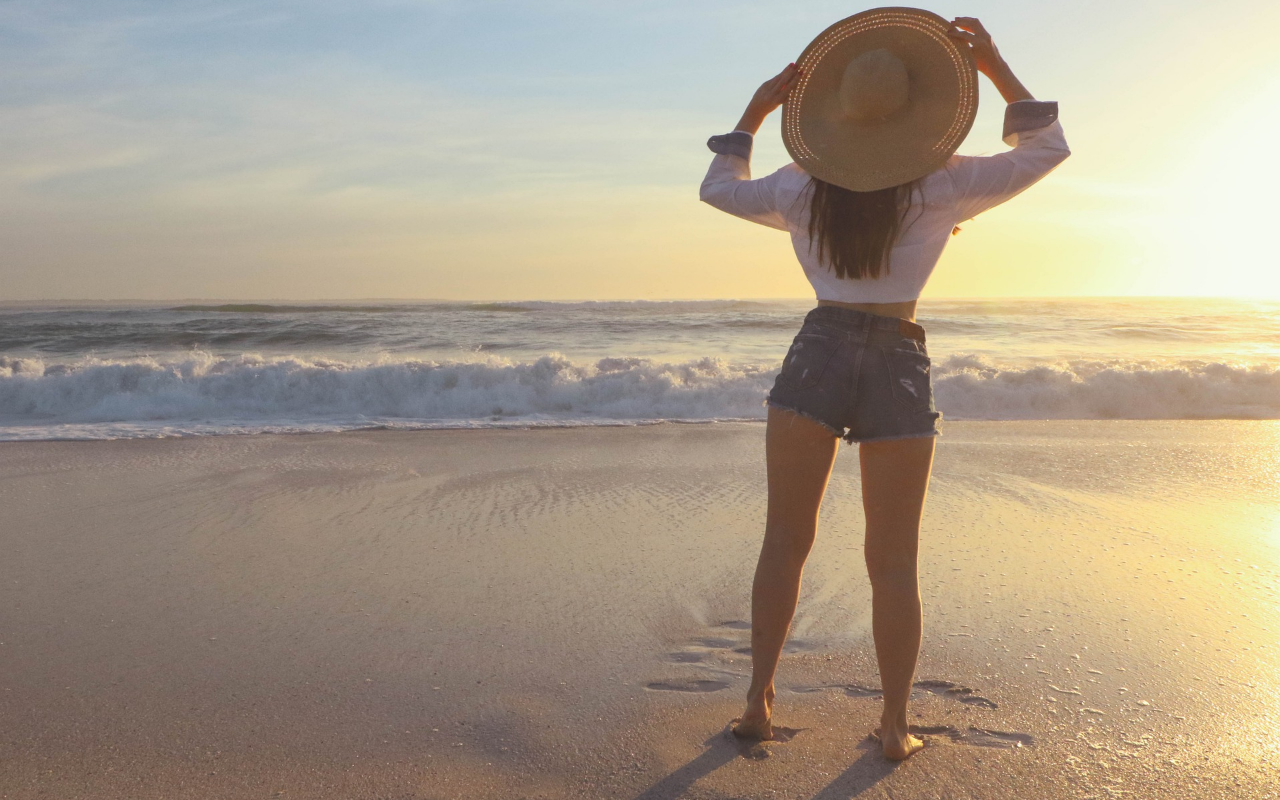
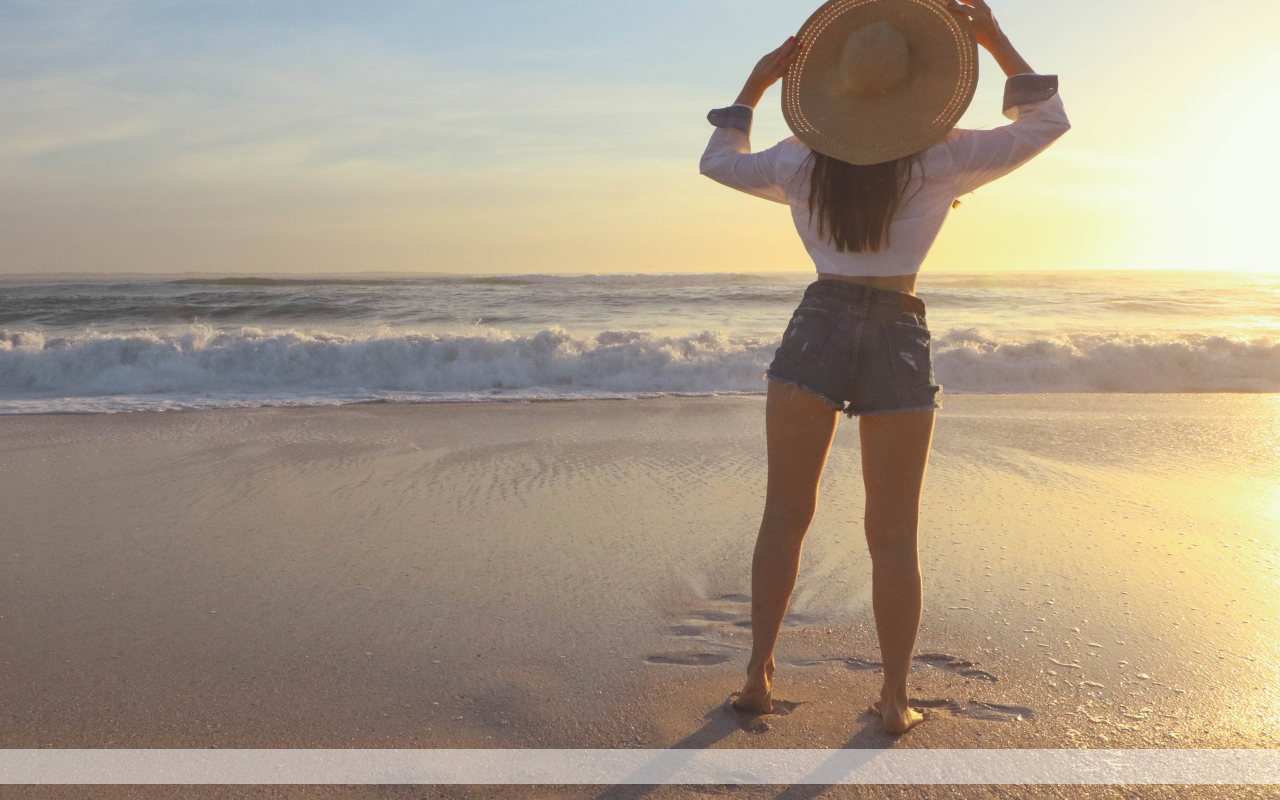
Before and after one commit to GregRoques/Varicure-Vein-Center, a React (Create React App) app: page / in a window 1280 px wide. Built offline with nearby package versions, Linux system fonts and the light colour scheme.

Commit message:
css coming along

```diff
--- a/src/Layout/HOC/Footer.js
+++ b/src/Layout/HOC/Footer.js
@@ -1,7 +1,11 @@
 import React from "react";
+import cssFooter from "../footer.module.css";
 
 const footer = () => {
-    return <div></div>;
+    return (
+        <div className={ cssFooter.container }>
+        </div>
+    );
 };
 
 export default footer;
--- a/src/Layout/HOC/Layout.js
+++ b/src/Layout/HOC/Layout.js
@@ -11,7 +11,7 @@ const Layout = props => {
         width: auto;
         background-repeat: no-repeat;
         background-size: cover;
-        background-position: left, bottom;
+        background-position: bottom right;
         background-image: url("/1.jpg");
         margin: 0;
 
--- /dev/null
+++ b/src/Layout/footer.module.css
@@ -0,0 +1,7 @@
+.container {
+    position: absolute;
+    width: 100%;
+    height: 35px;
+    background-color: rgb(255,255,255,0.5);
+    bottom: 2%;
+}
```
